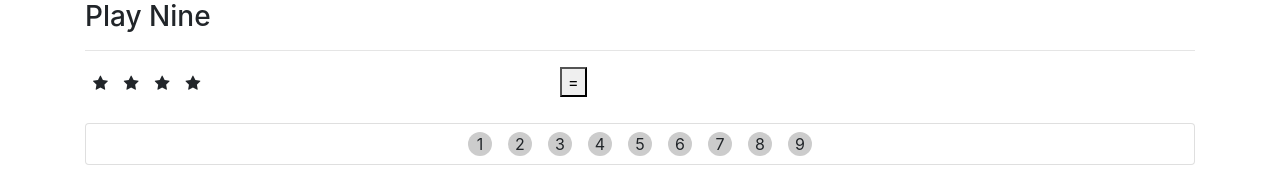
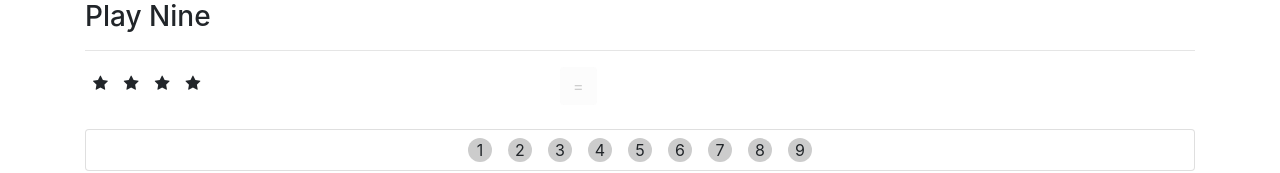
Before and after one commit to Higgins723/Play-Nine, a React (Create React App) app: page / in a window 1280 px wide. Shown: the top 173 px of the page. Built offline with nearby package versions, Linux system fonts and the light colour scheme.

Commit message:
updating the ui

```diff
--- a/src/App.js
+++ b/src/App.js
@@ -18,7 +18,9 @@ const Stars = (props) => {
 const Button = (props) => {
   return (
     <div className="col-md-2">
-      <button>=</button>
+      <button className="btn" disabled={props.selectedNumbers.length === 0}>
+        =
+      </button>
     </div>
   );
 }
@@ -78,18 +80,19 @@ class Game extends Component {
   };
 
   render() {
+    const { selectedNumbers, randomNumberOfStars } = this.state;
     return (
       <div className="container">
         <h3>Play Nine</h3>
         <hr />
         <div className="row">
-          <Stars numberOfStars={this.state.randomNumberOfStars}/>
-          <Button />
-          <Answer selectedNumbers={this.state.selectedNumbers}
+          <Stars numberOfStars={randomNumberOfStars}/>
+          <Button selectedNumbers={selectedNumbers}/>
+          <Answer selectedNumbers={selectedNumbers}
                   unselectNumber={this.unselectNumber}/>
         </div>
         <br />
-        <Numbers selectedNumbers={this.state.selectedNumbers}
+        <Numbers selectedNumbers={selectedNumbers}
                  selectNumber={this.selectNumber}/>
       </div>
     );
```
